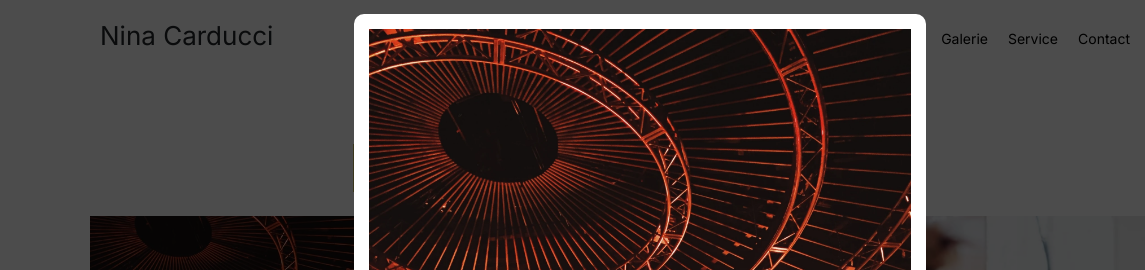
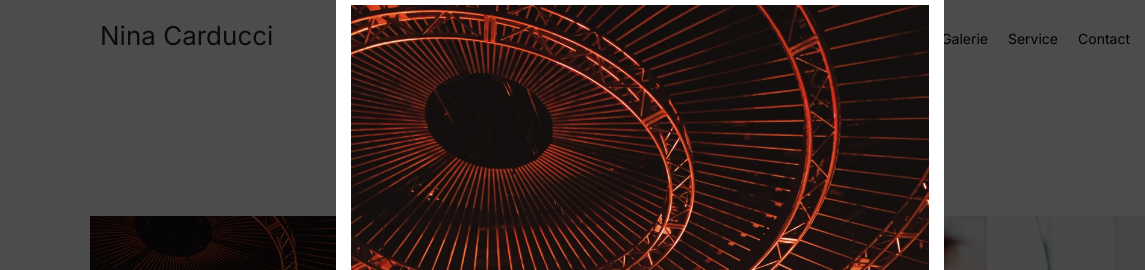
Before and after one commit to pierisRassat/oc-projet5, a plain HTML site: page index.html in a window 1280 px wide. Both pictures are taken after a click on the picture 264 px from the left and 1842 px from the top of the page. Shown: the part 1452-1722 px from the top of the page, 0-1145 px from the left. Drawn offline with nearby package versions, Linux system fonts and the light colour scheme.

Commit message:
correct CSS

```diff
--- a/assets/css/style.css
+++ b/assets/css/style.css
@@ -186,15 +186,16 @@ input[type="radio"] {
 .lightbox-modal {
   display: flex;
   flex-flow: row nowrap;
+  justify-content: center;
   padding: 1em;
-  width: auto;
-  height: 100%;
-  max-width: calc(80vw - 1rem);
-  max-height: calc(100vh - 1rem);
+  width: 100%;
+  height: auto;
 }
 .lightbox-modal img {
   width: auto;
   height: 100%;
+  max-width: 80vw;
+  max-height: 100vh;
   border: 15px solid #fff;
   border-radius: 10px;
 }
--- a/assets/src/gallery/modules/createDefaultFilterButton.js
+++ b/assets/src/gallery/modules/createDefaultFilterButton.js
@@ -1,5 +1,7 @@
 export default function createDefaultFilterButton() {
   const filterContainer = document.querySelector('.filter-container')
+  const fieldset = document.createElement('fieldset')
+  const legend = document.createElement('legend')
 
   const label = document.createElement('label')
   label.htmlFor = 'filter-all'
@@ -12,6 +14,8 @@ export default function createDefaultFilterButton() {
   input.id = 'filter-all'
   input.value = 'Tous'
 
-  filterContainer.appendChild(label)
-  filterContainer.appendChild(input)
+  fieldset.appendChild(legend)
+  fieldset.appendChild(label)
+  fieldset.appendChild(input)
+  filterContainer.appendChild(fieldset)
 }
```
